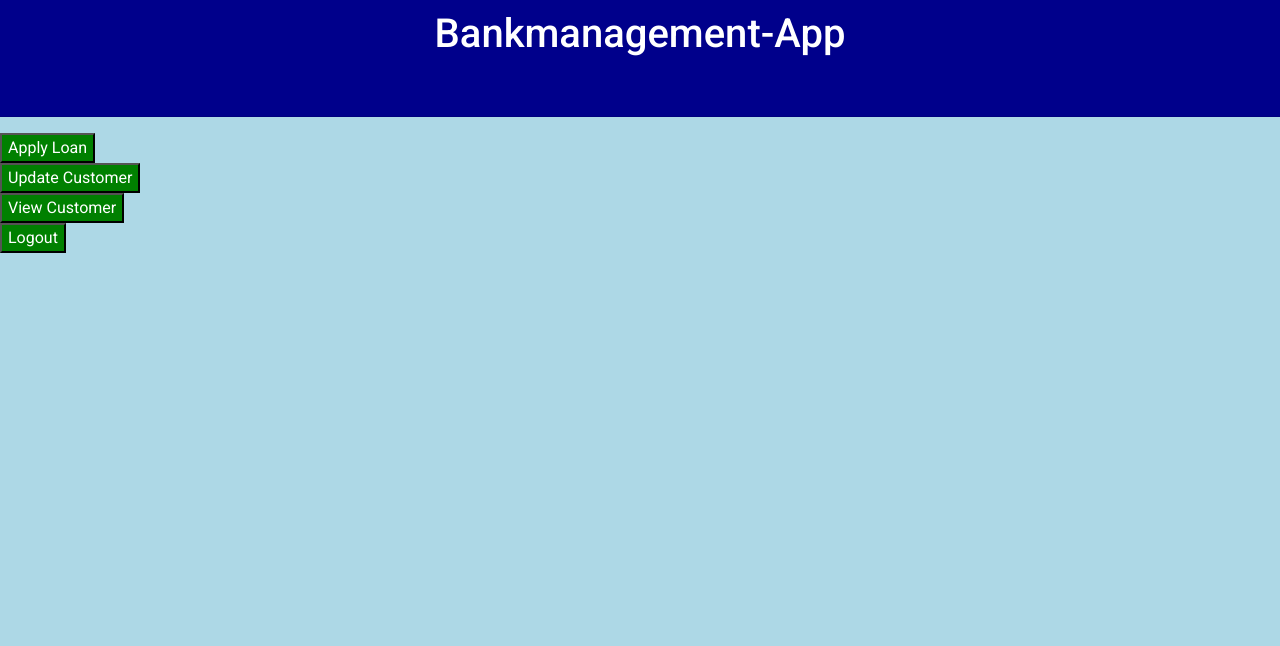
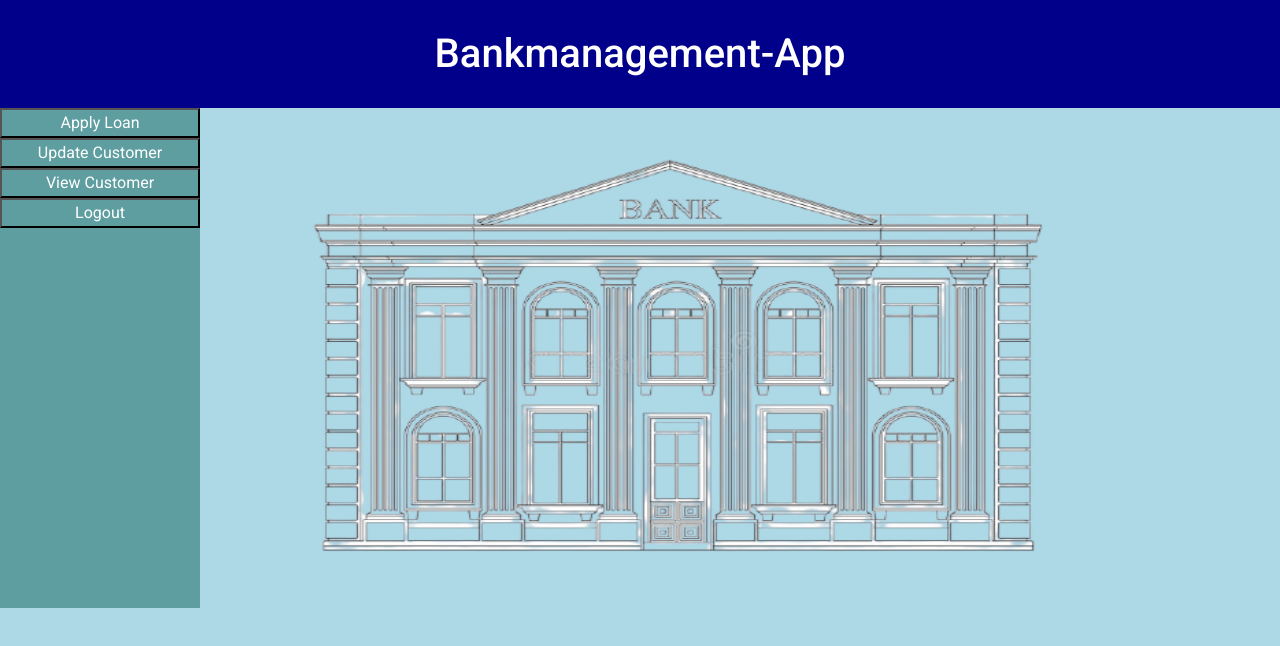
Before and after one commit to sanando1111/bankmanagement, an Angular app in the folder bankmanagement-app/: page /home/1 in a window 1280 px wide. Shown: the top 646 px of the page. Built offline with nearby package versions, Linux system fonts and the light colour scheme.

Commit message:
beautifying app

```diff
--- a/bankmanagement-app/src/app/app.component.css
+++ b/bankmanagement-app/src/app/app.component.css
@@ -1,10 +1,11 @@
 h1{
     color:white;
     text-align: center;
-    padding: 10px;
+    padding: 30px;
+    margin-bottom: 0rem;
 }
 .app_style{
-    background-color: lightblue;
+    /* background-color: lightblue; */
 }
 .header_style{
     background-color: darkblue;
--- a/bankmanagement-app/src/app/app.component.html
+++ b/bankmanagement-app/src/app/app.component.html
@@ -1,8 +1,6 @@
 <!-- <app-applyloan></app-applyloan> -->
 <div class="header_style">
 <h1>{{title}} </h1>
-<br/>
-<hr/>
 </div>
 <div class="app_style">
  <div>
--- a/bankmanagement-app/src/app/home/home.component.css
+++ b/bankmanagement-app/src/app/home/home.component.css
@@ -0,0 +1,51 @@
+body {
+    background-color: lightblue;
+    color: black;
+  }
+
+  /* On screens that are 992px wide or less, the background color is blue */
+  @media screen and (max-width: 992px) {
+    body {
+      background-color: blue;
+      color: white;
+    }
+  }
+
+  /* On screens that are 600px wide or less, the background color is olive */
+  @media screen and (max-width: 600px) {
+    body {
+      background-color: olive;
+      color: white;
+    }
+  }
+  .panel{
+      width: 200px;
+      background-color: cadetblue;
+      height:500px;
+      float:left;
+  }
+  .home{
+      margin-left: 0px;
+      margin-top: 0%;
+      padding-top: 0rem;
+      display: block;
+      width: 200px !important;
+      font-size: 100%;
+      text-align: center;
+  }
+  .button_pos{
+     width: 200px !important;
+     background-color: cadetblue;
+  }
+  .button_pos:hover{
+        background-color: rgb(24, 131, 134);
+  }
+  .img{
+      background-color: lightblue;
+      float :right;
+      background-position-x: 0rem;
+      width:800px;
+      height:450px;
+      margin-top: 10px;
+      margin-right: 100px;
+  }
--- a/bankmanagement-app/src/app/home/home.component.html
+++ b/bankmanagement-app/src/app/home/home.component.html
@@ -1,45 +1,26 @@
 <html>
 <head>
-<style>
-body {
-  background-color: lightblue;
-  color: black;
-}
-
-/* On screens that are 992px wide or less, the background color is blue */
-@media screen and (max-width: 992px) {
-  body {
-    background-color: blue;
-    color: white;
-  }
-}
-
-/* On screens that are 600px wide or less, the background color is olive */
-@media screen and (max-width: 600px) {
-  body {
-    background-color: olive;
-    color: white;
-  }
-}
-</style>
 </head>
 <body>
-    <div>
-        <div>
-            <button (click) = 'onApplyLoan()'>Apply Loan</button>
-        </div>
+  <div class="panel">
+    <div class="home">
+      <div class="button_pos">
+        <button class="button_pos" (click)='onApplyLoan()'>Apply Loan</button>
+      </div>
+      <div class="button_pos">
+        <button class="button_pos" (click)='onUpdateCustomer()'>Update Customer</button>
+      </div>
+      <div class="button_pos">
+        <button (click)='onViewCustomer()' class="button_pos">View Customer</button>
+      </div>
+      <div class="button_pos">
+        <button class="button_pos" (click)='onLogout()'>Logout</button>
+      </div>
+    </div>
+  </div>
+  <div class="img">
+      <img class="img" src="../../assets/bank-building-outline-icon-isolated-elegant-thin-line-style-drawing-design-69787647-removebg-preview.png" alt="bank_image">
+  </div>
+</body>
 
-        <div>
-            <button (click) = 'onUpdateCustomer()'>Update Customer</button>
-        </div>
-        <div>
-            <button (click) = 'onViewCustomer()'>View Customer</button>
-        </div>
-        <div>
-            <button (click) = 'onLogout()'>Logout</button>
-        </div>
-
-    </div>
-
-</body>
 </html>
--- a/bankmanagement-app/src/styles.css
+++ b/bankmanagement-app/src/styles.css
@@ -3,7 +3,7 @@
 html,
 
 body { height: 100%; }
-body { margin: 0;
+body {
     font-family: Roboto, "Helvetica Neue", sans-serif;
      background-color: lightblue;
 }
```
Also changed, not shown: bankmanagement-app/src/assets/bank-building-outline-icon-isolated-elegant-thin-line-style-drawing-design-69787647-removebg-preview.png (added).
